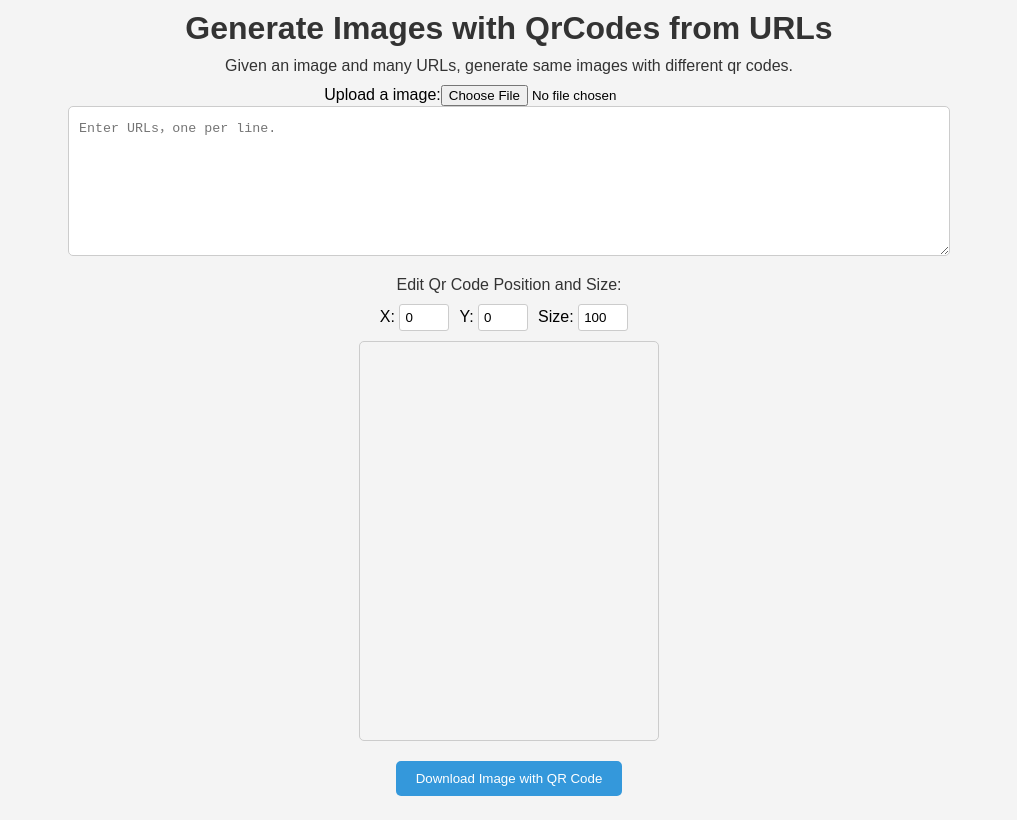
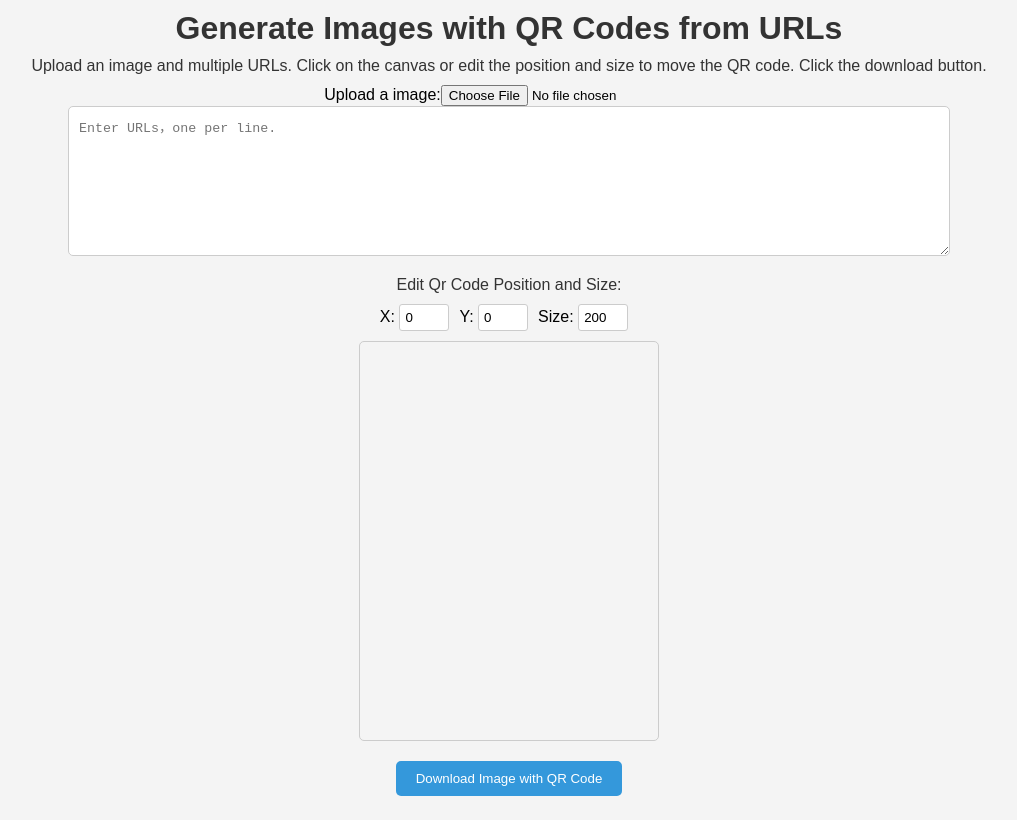
Before and after one commit to guangyangliu/generate_images_with_qrCodes, a React (Create React App) app: page / in a window 1280 px wide. Shown: the whole page, without its empty margins (131-1148 px from the left). Built offline with nearby package versions, Linux system fonts and the light colour scheme.

Commit message:
add a paragraph to tell user how to use.

```diff
--- a/src/App.js
+++ b/src/App.js
@@ -84,7 +84,7 @@ function QrCodes({urls}) {
 const App = () => {
   const[imageSrc, setImageSrc] = useState('');
   const[urls, setUrls] = useState('');
-  const[qrDetail, setQrDetail] = useState({x:0, y:0, size: 100});
+  const[qrDetail, setQrDetail] = useState({x:0, y:0, size: 200});
 
   function handleImage(e) {
     let file = e.target.files[0];
@@ -138,23 +138,6 @@ const App = () => {
       }
     }})
 
-
-    /*
-    for (let i = 0; i < allQrCodeCanvas.length; i++) {
-      const mainCanvas = document.createElement('canvas');
-      mainCanvas.width = image.width;
-      mainCanvas.height = image.height;
-      const mainContext = mainCanvas.getContext('2d');
-      mainContext.drawImage(image, 0, 0, image.width, image.height);
-
-      const qrCode = new Image();
-      qrCode.src = allQrCodeCanvas[i].toDataURL('image/png');
-      const urlText = allQrCodeCanvas[i].getAttribute('urltext');
-      mainContext.drawImage(qrCode, qrDetail.x, qrDetail.y, qrDetail.size, qrDetail.size);
-      results.push({urlText: urlText, imageUrl: mainCanvas.toDataURL('image/png')});
-
-    }*/
-
   };
 
   async function downloadImages(results) {
@@ -180,8 +163,8 @@ const App = () => {
   return (
     <>
       <div id="intro">
-      <h1>Generate Images with QrCodes from URLs</h1>
-      <p>Given an image and many URLs, generate same images with different qr codes.</p>
+      <h1>Generate Images with QR Codes from URLs</h1>
+      <p>Upload an image and multiple URLs. Click on the canvas or edit the position and size to move the QR code. Click the download button.</p>
       </div>
       <ImageUpload handleImage={handleImage} />
       <UrlUpload handleUrl={handleUrl} url={urls}/>
```
Also changed, not shown: package.json (+2 -7 lines).
